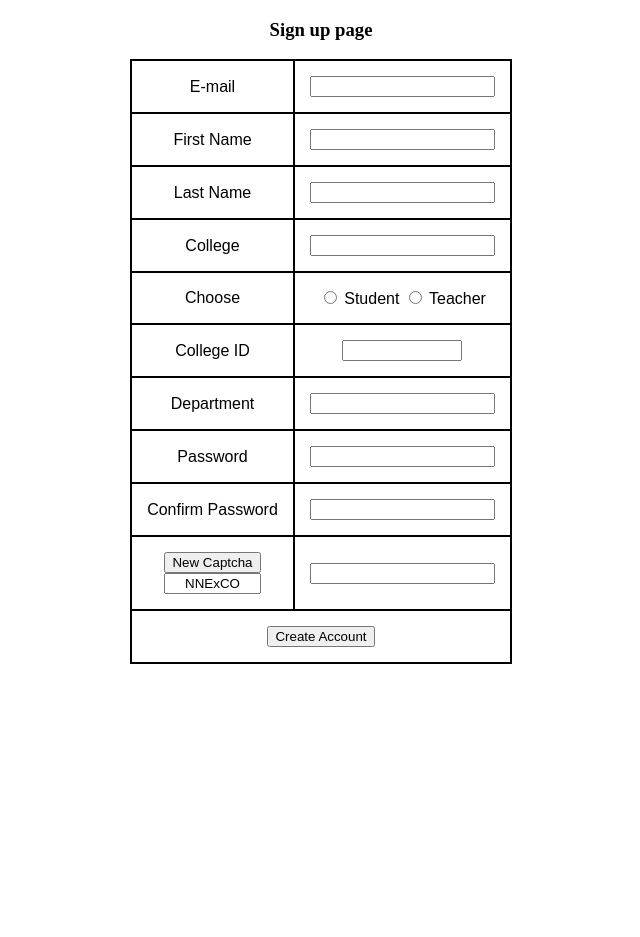
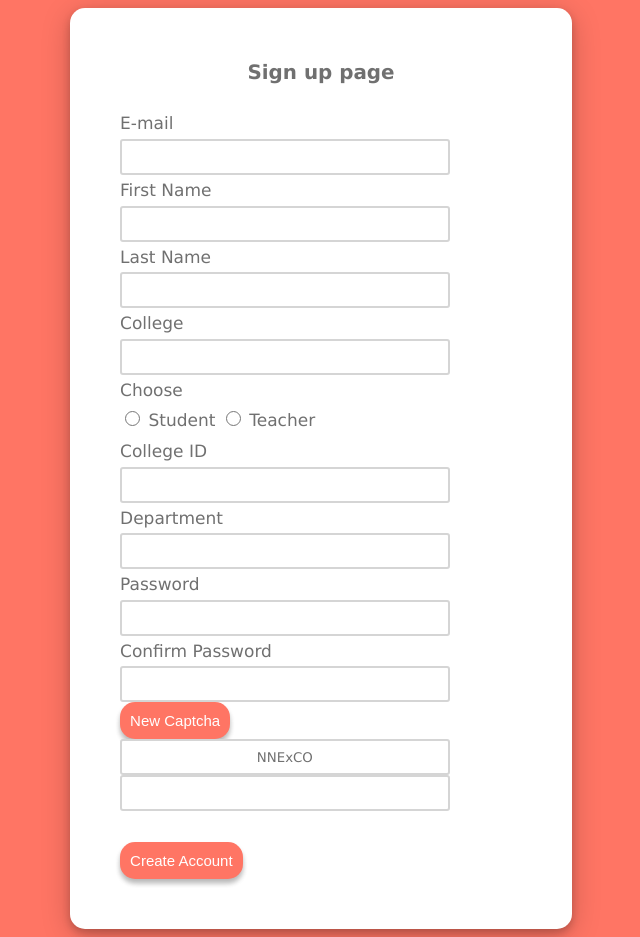
Before and after one commit to rnaveensrinivas/College-CS6103-ADP-Eduvate, a PHP site: page /Eduvate-app/1Level/signup.php in a window 1280 px wide. Shown: the whole page, without its empty margins (319-959 px from the left). Before the commit the page ends 664 px from the top, so only its background shows below. Run offline with PHP 8.4, Linux system fonts and the light colour scheme.

Commit message:
stylesheet not fully done

```diff
--- a/1Level/signup.php
+++ b/1Level/signup.php
@@ -81,9 +81,6 @@ if( isset($_POST['submit'])){ //Checking if the form is submitted.
 
 ?>
 
-
-
-
 <!DOCTYPE html>
 <html>
     <head>
@@ -94,80 +91,58 @@ if( isset($_POST['submit'])){ //Checking if the form is submitted.
 
 
     <body onload="newCaptcha()">
-        <h3 style="text-align: center;">Sign up page</h3>
+
 
         <?php
           echo $error ;
         ?>
+        <form method="POST" action="" onsubmit="return validCaptcha()">
+        <div class="signup-form">
+            <h3>Sign up page</h3>
+            <p></p>
+            <label for="em">E-mail</label><br>
+            <input type = "email" id="em" name="em" required><br>
 
-        <table>
-        <form method="POST" action="" onsubmit="return validCaptcha()">
 
-            <tr>
-                <td><label for="em">E-mail</label></td>
-                <td><input type = "email" id="em" name="em" required></td>
-            </tr>
+            <label for="fname">First Name</label><br>
+            <input type = "text" id="fname" name="fname"><br>
 
-            <tr>
-                <td><label for="fname">First Name</label></td>
-                <td><input type = "text" id="fname" name="fname"></td>
-            </tr>
 
-            <tr>
-                <td><label for="lname">Last Name</label></td>
-                <td><input type = "text" id="lname" name="lname"></td>
 
-            </tr>
+            <label for="lname">Last Name</label><br>
+            <input type = "text" id="lname" name="lname"><br>
 
-            <tr>
-                <td><label for="col">College</label></td>
-                <td><input type = "text" id="col" name="col"></td>
-            </tr>
 
-            <tr>
-                <td>Choose</td>
-                <td>
+                <label for="col">College</label><br>
+                <input type = "text" id="col" name="col"><br>
+
+                    Choose<br>
                     <input type="radio" name="categ" id="student" value="Student">
                     <label for='student'>Student</label>
                     <input type="radio" name="categ" id="teacher" value="Teacher">
-                    <label for='teacher'>Teacher</label>
-                </td>
-            </tr>
+                    <label for='teacher'>Teacher</label><br>
 
-            <tr>
-                <td><label for="uid">College ID</label></td>
-                <td><input type="number" name="uid" min="1000000000" max="9999999999"></td>
 
-            </tr>
+                <label for="uid">College ID</label><br>
+                <input type="number" name="uid" min="1000000000" max="9999999999"><br>
 
-            <tr>
-                <td><label for="dept">Department</label></td>
-                <td><input type ="text" name="dept" id="dept"></td>
-            </tr>
+                <label for="dept">Department</label><br>
+                <input type ="text" name="dept" id="dept"><br>
 
-            <tr>
-                <td><label for="pwd1">Password</label></td>
-                <td><input type="password" id="pwd1" name="pwd1"></td>
-            </tr>
 
-            <tr>
-                <td><label for="pwd2">Confirm Password</label></td>
-                <td><input type="password" id="pwd2" name="pwd2"></td>
-            </tr>
+                <label for="pwd1">Password</label><br>
+                <input type="password" id="pwd1" name="pwd1"><br>
 
-            <tr>
-                <td>
-                    <button type="button" onclick="newCaptcha()">New Captcha</button><br>
+                <label for="pwd2">Confirm Password</label><br>
+                <input type="password" id="pwd2" name="pwd2"><br>
+
+
+                    <button type="button" onclick="newCaptcha()">New Captcha</button>
                     <input type="text" readonly id="captcha" size="9" style="text-align: center;">
-                </td>
-                <td><input type="text" id="enteredCaptcha"></td>
-            </tr>
+                <input type="text" id="enteredCaptcha"><br><br>
+            <button type="submit" value='Create Account' name="submit">Create Account</button>
 
-            <tr>
-                <td colspan="2"><input type="submit" value='Create Account' name="submit"></td>
-            </tr>
-
+        </div>
         </form>
-        </table>
     </body>
 </html>
--- a/1Level/stylesheet.css
+++ b/1Level/stylesheet.css
@@ -1,3 +1,5 @@
+/* Original CSS
+
 table , td {
     font-family:Arial, Helvetica, sans-serif;
     text-align: center;
@@ -9,4 +11,72 @@ table , td {
 
 a {
     text-decoration: none;
-}
+}*/
+
+
+/*New CSS */
+
+body {
+    background-color: #FF7564;
+ }
+ .signup-form {
+     margin: auto;
+     /*to center a div element in the page, always say margin auto*/
+     padding-left: 50px;
+     padding-right: 50px;
+     padding-bottom: 50px;
+     padding-top: 30px;
+     background-color: white;
+     min-height: xxx;
+     overflow: hidden;
+     /*lines 30 & 31 for div element to automatically adjust height
+     according to content inside the div tag*/
+     width: fit-content;
+     border-radius: 15px;
+     box-shadow: 0 4px 8px 0 rgba(0,0,0,0.2), 0 6px 30px 0 rgba(0,0,0,0.2);
+     /*gives the shadow effect of the div element*/
+     font-family: Verdana, Geneva, Tahoma, sans-serif;
+     line-height: 180%; /*the spacing between the two lines */
+     color: rgb(112, 112, 112);
+     font-size: 17px;
+ }
+ input {
+     border-radius: 3px;
+     width: 80%;
+     height: 30px;
+     border: 2px solid rgb(213, 213, 213);
+     font-family: Verdana, Geneva, Tahoma, sans-serif;
+     color: rgb(112, 112, 112);
+
+ }
+
+ h3 {
+     text-align: center;
+     color: rgb(112, 112, 112);
+ }
+ input[type=radio] {
+     width: 15px;
+     height: 15px;
+     /*do not use size; use width and height*/
+ }
+ input:focus { /*removes the automatic blue highlight*/
+     outline: none;
+     border-color:#ffce64 ;
+     box-shadow: 0 0 5px #ffce64;
+ }
+ button {
+     font-size: 15px;
+     padding-left: 10px;
+     padding-top: 10px;
+     padding-bottom: 10px;
+     padding-right: 10px;
+     align-items: center;
+     margin: 0;
+     top:50%;
+     background-color: #FF7564;
+     color: white;
+     border: none;
+     border-radius: 15px;
+     box-shadow: 0 4px 5px 0 rgba(0,0,0,0.2), 0 5px 5px 0 rgba(0,0,0,0.1);
+
+ }
--- a/3Chat/chat.html
+++ b/3Chat/chat.html
@@ -5,7 +5,7 @@
         <meta name="viewport" content="width-device-width, initial-scale-1.0">
         <meta http-equiv="X-UA-Compatible" content="ie=edge">
         <title>Chat App</title>
-        <script defer src="https://eduvate335.herokuapp.com/socket.io/socket.io.js"></script>
+        <script defer src="http://localhost:3000/socket.io/socket.io.js"></script>
         <script defer src="script.js"></script>
         <style>
             body {
```
Also changed, not shown: 3Chat/script.js (+3 -4 lines).
